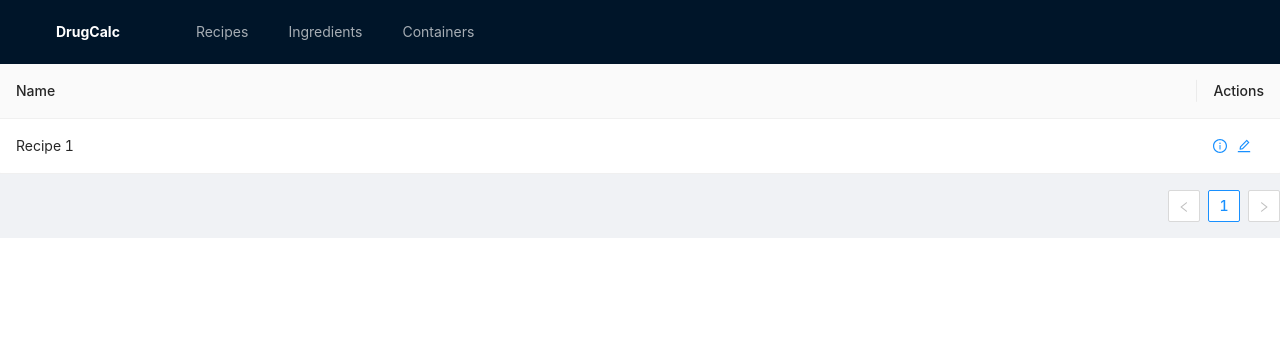
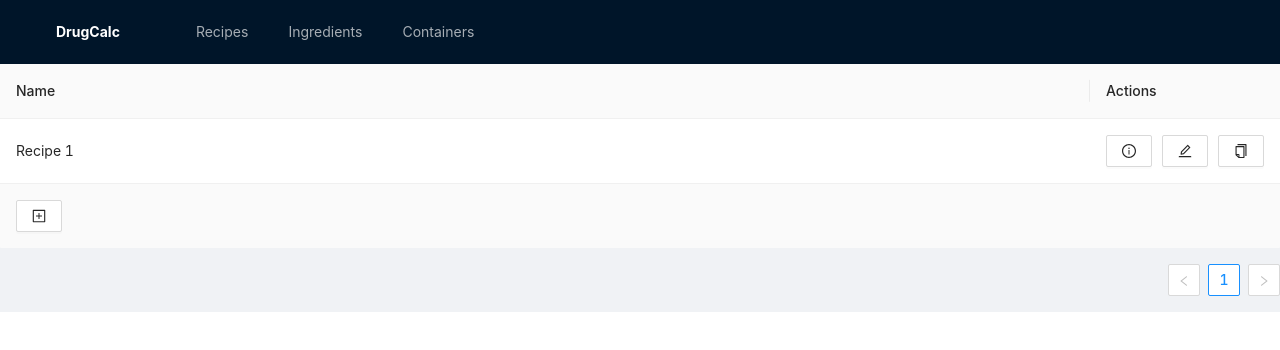
Before and after one commit to bismuthsoft/drugcalc, a React (Vite) app: page /recipes in a window 1280 px wide. Shown: the top 350 px of the page. Built offline with nearby package versions, Linux system fonts and the light colour scheme.

Commit message:
Add new dummy recipes

```diff
--- a/src/routes/Recipes.tsx
+++ b/src/routes/Recipes.tsx
@@ -1,11 +1,18 @@
-import React from 'react';
+import React, { useState } from 'react';
 import { Link, useLoaderData } from 'react-router-dom';
-import { Table } from 'antd';
-import { EditOutlined, InfoCircleOutlined } from '@ant-design/icons';
+import { Table, Button } from 'antd';
+import { EditOutlined, InfoCircleOutlined, CopyOutlined, PlusSquareOutlined } from '@ant-design/icons';
 import './Recipes.css';
 
+type Recipe = {
+    name: string,
+    id: number,
+}
+
 const Recipes: React.FC = () => {
-    const recipes: any = useLoaderData();
+    const recipes_data: Recipe[] = useLoaderData() as any;
+    const [ recipes, setRecipes ] = useState(recipes_data);
+
     const columns = [
         {
             title: 'Name',
@@ -17,10 +24,25 @@ const Recipes: React.FC = () => {
             dataIndex: 'id',
             key: 'id',
             width: 1,
-            render: (id: string) => (
+            render: (id: string, row: Recipe, index: number) => (
                 <div className="recipes__actions">
-                    <Link to={`/recipes/${id}`}><InfoCircleOutlined/></Link>
-                    <Link to={`/recipes/${id}/edit`}><EditOutlined/></Link>
+                    <Button>
+                        <Link to={`/recipes/${id}`}><InfoCircleOutlined/></Link>
+                    </Button>
+                    <Button>
+                        <Link to={`/recipes/${id}/edit`}><EditOutlined/></Link>
+                    </Button>
+                    <Button onClick={() => setRecipes([
+                        ...recipes.slice(0, index+1),
+                        {
+                            ...recipes[index],
+                            name: dedupRecipe(recipes, index),
+                            id: Math.random(),
+                        },
+                        ...recipes.slice(index+1)
+                    ])}>
+                        <CopyOutlined/>
+                    </Button>
                 </div>
             )
         },
@@ -28,9 +50,39 @@ const Recipes: React.FC = () => {
 
     return (
         <>
-            <Table dataSource={recipes} columns={columns}/>
+            <Table dataSource={recipes} columns={columns} rowKey="id"
+                   footer={() => (
+                       <Button
+                           onClick={() => setRecipes([...recipes, {
+                               name: 'New Recipe', id: Math.random()
+                           }])}
+                       ><PlusSquareOutlined /></Button>
+                   )}
+            />
         </>
     );
+}
+
+/* Given a list of recipes, create a name for the recipe at this index which
+   reflects how many copies were made prior (indicated by (copy X) at end of
+   name) */
+function dedupRecipe(recipes: Recipe[], index: number) {
+    const names = recipes.map(({name}) => name);
+    const name = names[index];
+
+    const splitName = (n: string) => {
+        const match = /^(.*)\(copy ([0-9]+)\)$/.exec(n);
+        return match ? match.slice(1) : [n, ''];
+    }
+
+    const getCopyNumber = (x: string) => Number(splitName(x)[1]) ?? 0;
+
+    const maxCopyNumber = names.reduce((acc, name) => {
+        const num = getCopyNumber(name);
+        return num > acc ? num : acc;
+    }, 0);
+
+    return `${splitName(name)[0]} (copy ${maxCopyNumber + 1})`;
 }
 
 export async function loader() {
```
